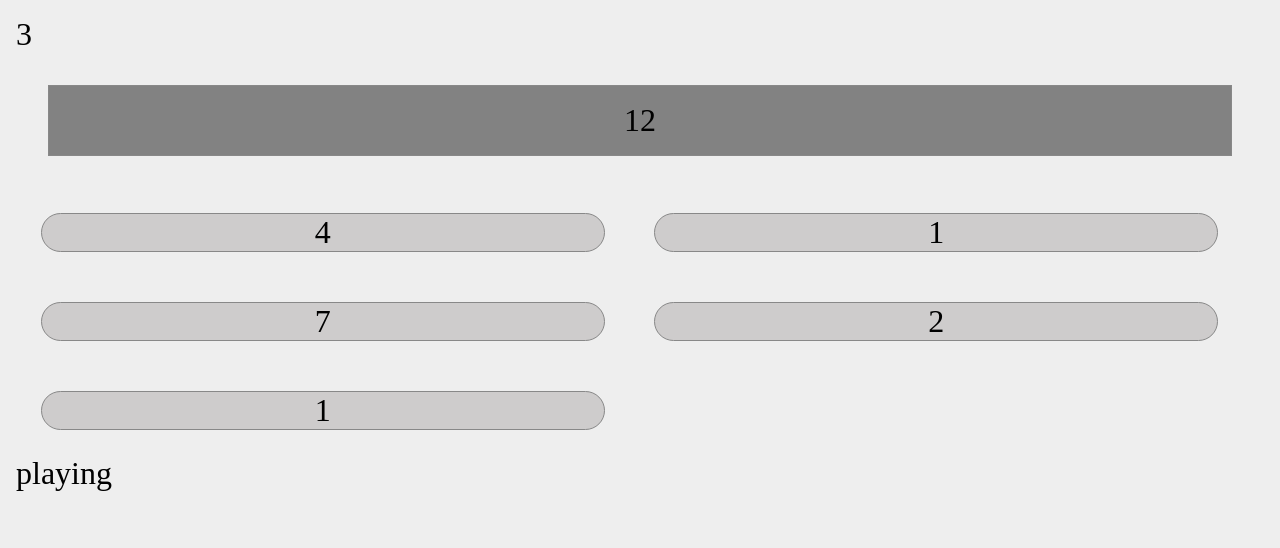
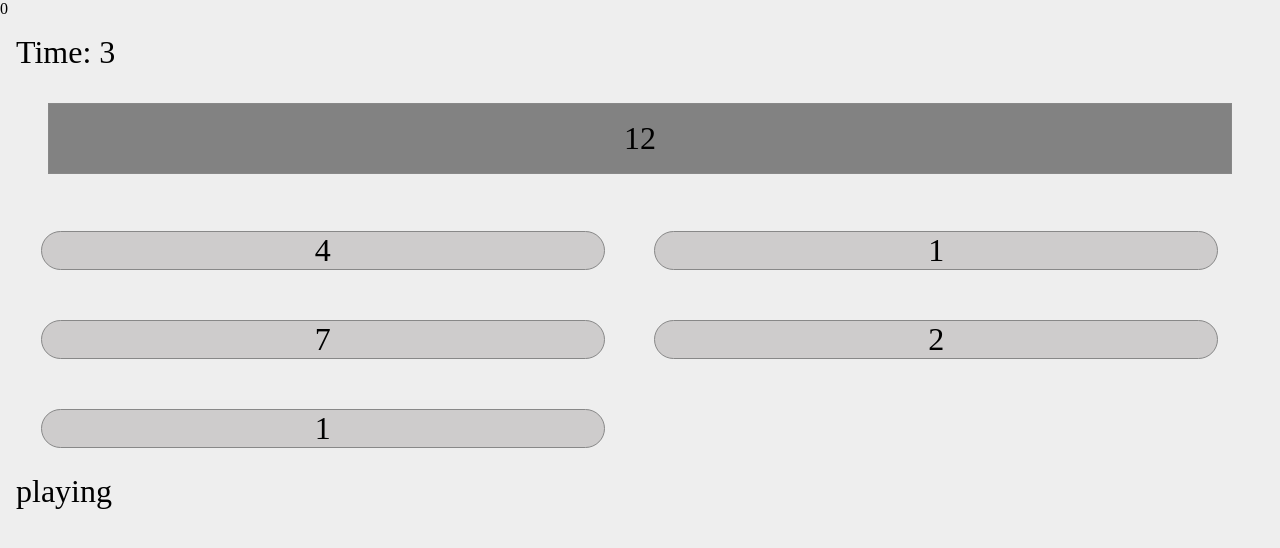
Before and after one commit to ramijan/react_training_08_17, a React app in the folder day_two/number_game/: page / in a window 1280 px wide. Shown: the top 548 px of the page. Built offline with nearby package versions, Linux system fonts and the light colour scheme.

Commit message:
Get score working correctly

```diff
--- a/day_two/number_game/src/components/App.js
+++ b/day_two/number_game/src/components/App.js
@@ -4,20 +4,34 @@ import getStore from '../store';
 import { Provider } from 'react-redux';
 
 class App extends React.Component {
+  store = getStore();
   state = {
     score: 0,
     gameId: 1
   };
   resetGame = () => {
+    this.store = getStore();
     this.setState({ gameId: Date.now() });
+  };
+  updateScore = (remainingSeconds) => {
+    this.setState((prevState) => {
+      return { score: prevState.score + 100 * remainingSeconds };
+    });
   };
   render() {
     return (
       // changing a component `key` value basically forces react to recreate element.
       // react treats elements with different keys as completely different elements
-      <Provider key={this.state.gameId} store={getStore()}>
-        <Game resetGame={this.resetGame} numberCount={5} />
-      </Provider>
+      <div>
+        {this.state.score}
+        <Provider key={this.state.gameId} store={this.store}>
+          <Game
+            resetGame={this.resetGame}
+            numberCount={5}
+            updateScore={this.updateScore}
+          />
+        </Provider>
+      </div>
     );
   }
 }
--- a/day_two/number_game/src/components/Game.js
+++ b/day_two/number_game/src/components/Game.js
@@ -11,7 +11,8 @@ class Game extends React.Component {
     selectedNumbers: PropTypes.arrayOf(PropTypes.number).isRequired,
     decrementTime: PropTypes.func.isRequired,
     remainingSeconds: PropTypes.number.isRequired,
-    resetGame: PropTypes.func.isRequired
+    resetGame: PropTypes.func.isRequired,
+    updateScore: PropTypes.func.isRequired
   };
   constructor(props) {
     super();
@@ -53,6 +54,7 @@ class Game extends React.Component {
       return 'lost';
     }
     if (sumSelected === this.target) {
+      this.props.updateScore(this.props.remainingSeconds);
       return 'won';
     }
   };
@@ -70,7 +72,7 @@ class Game extends React.Component {
     const gameStatus = this.gameStatus();
     return (
       <div id="game">
-        {this.props.remainingSeconds}
+        <div id="time">Time: {this.props.remainingSeconds}</div>
         <div
           id="target"
           style={{
```
